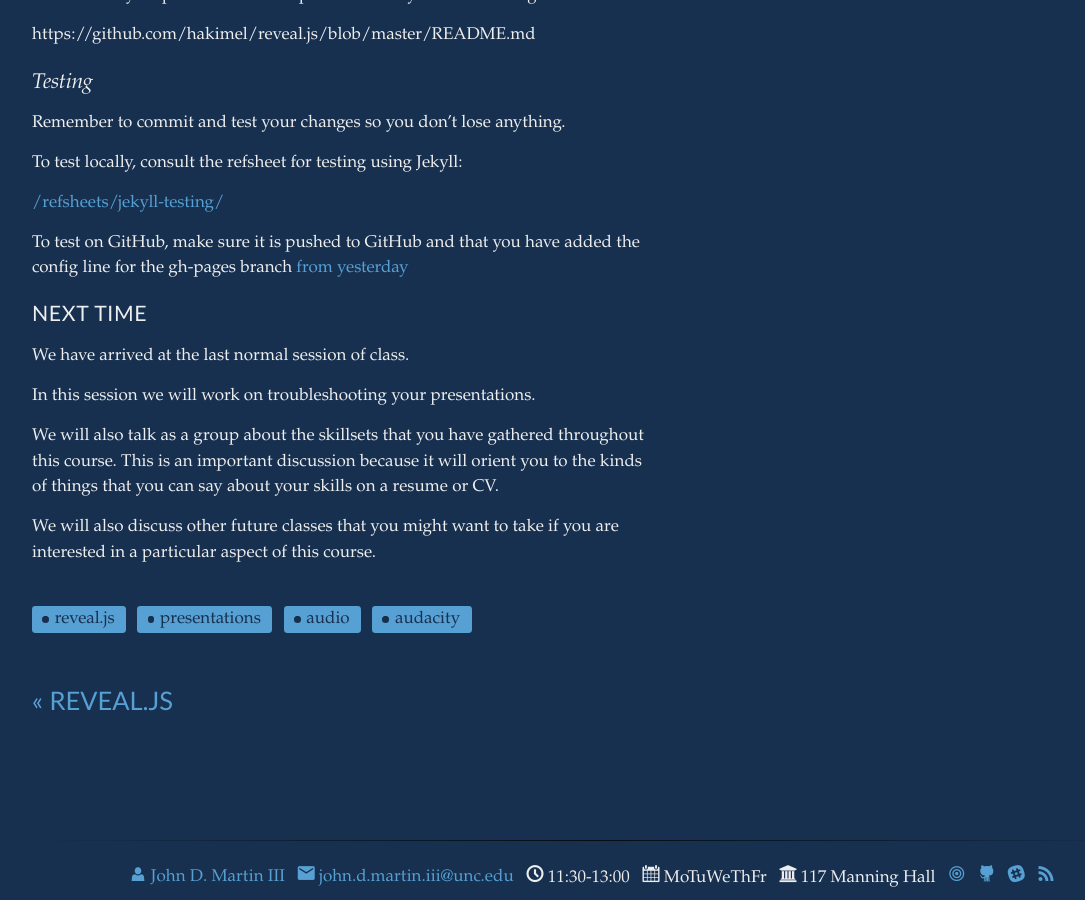
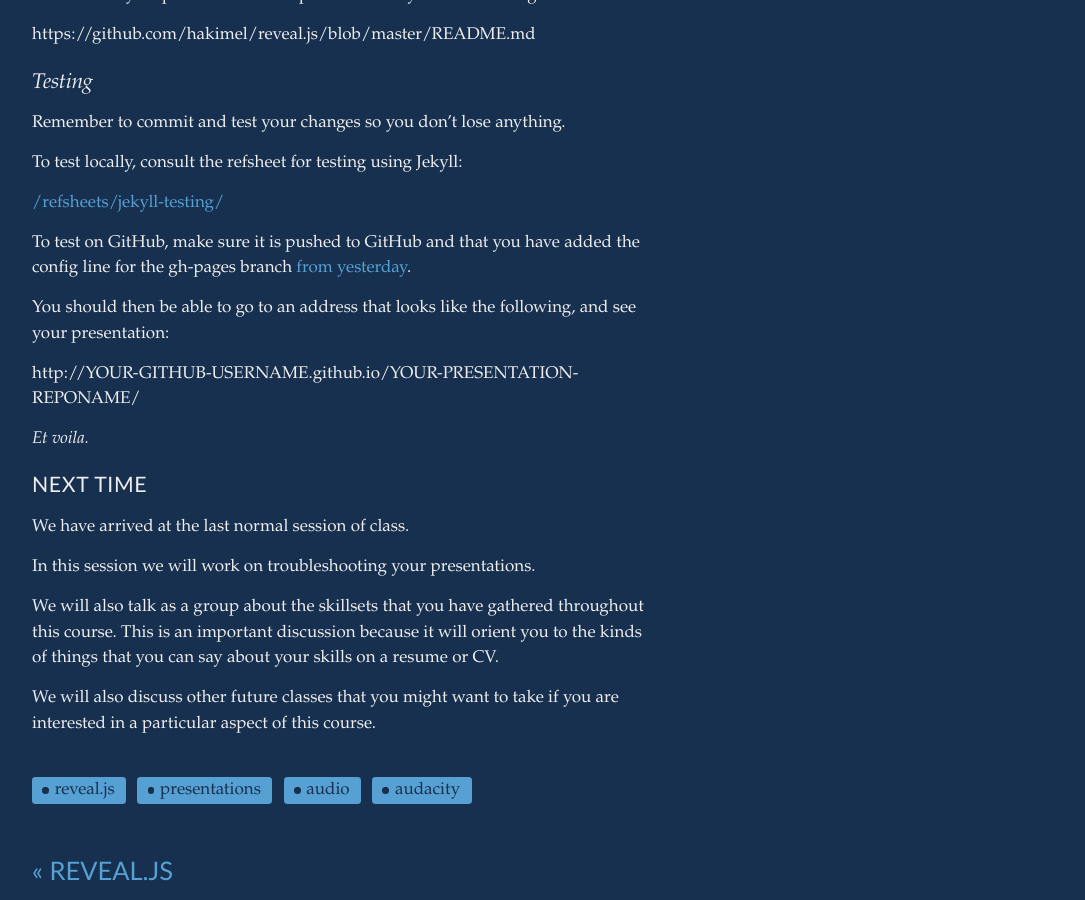
Before and after one commit to tylerpcarter/inls161, a Jekyll site: the page built from _posts/2016-07-20-recording-and-editing-audio.md, in a window 1280 px wide and 900 px high, scrolled down 4740 px. Shown: the whole window, without its empty margins (48-1133 px from the left). Built offline with Jekyll 4.4.1, drawn with Linux system fonts in a browser that asks for light colours; Markdown is read by kramdown in place of the engine named in the settings.

Commit message:
update and add links

```diff
--- a/_posts/2016-07-20-recording-and-editing-audio.md
+++ b/_posts/2016-07-20-recording-and-editing-audio.md
@@ -202,7 +202,13 @@ To test locally, consult the refsheet for testing using Jekyll:
 
 [{{ site.baseurl }}/refsheets/jekyll-testing/]({{ site.baseurl }}/refsheets/jekyll-testing/)
 
-To test on GitHub, make sure it is pushed to GitHub and that you have added the config line for the gh-pages branch [from yesterday]({{ site.baseurl }}/present/2016/07/19/reveal-basics/#making-sure-that-you-are-pushing-to-gh-pages)
+To test on GitHub, make sure it is pushed to GitHub and that you have added the config line for the gh-pages branch [from yesterday]({{ site.baseurl }}/present/2016/07/19/reveal-basics/#making-sure-that-you-are-pushing-to-gh-pages).
+
+You should then be able to go to an address that looks like the following, and see your presentation:
+
+http://YOUR-GITHUB-USERNAME.github.io/YOUR-PRESENTATION-REPONAME/
+
+*Et voila.*
 
 # Next time
 
```
